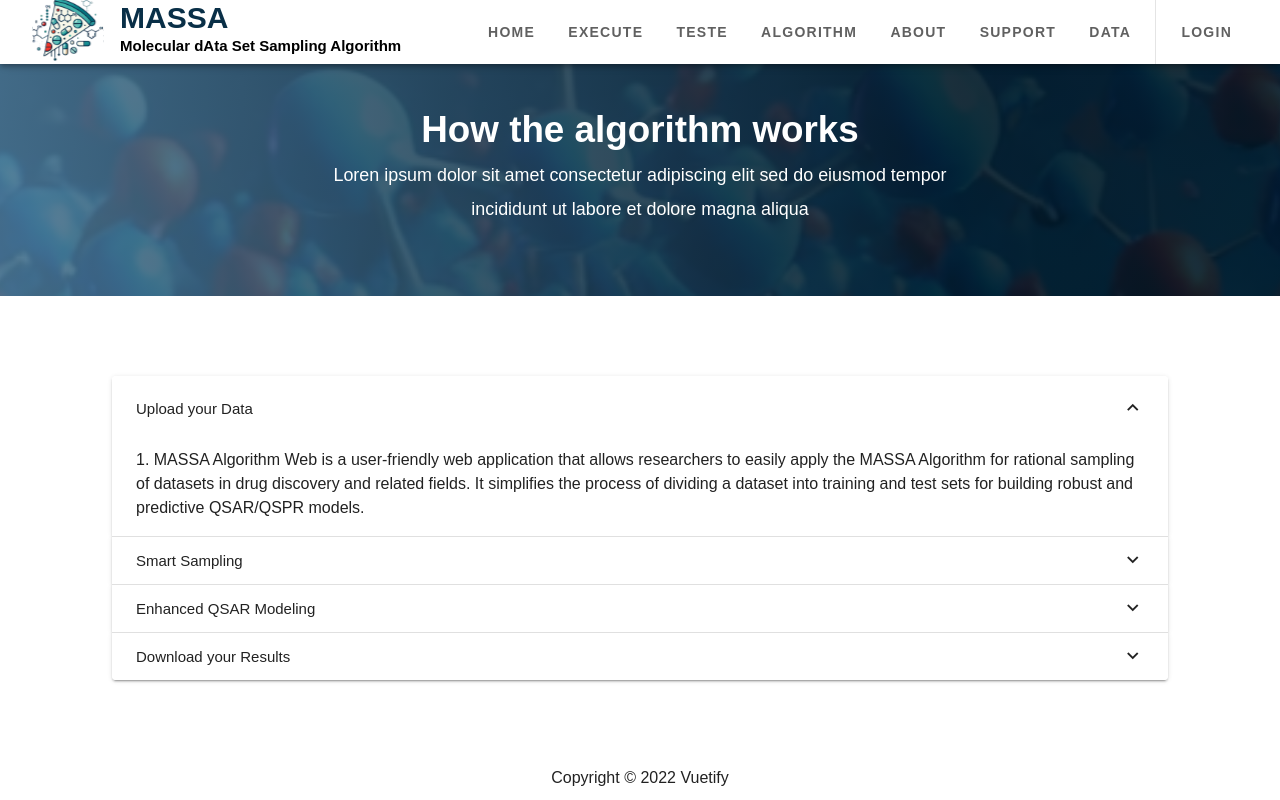
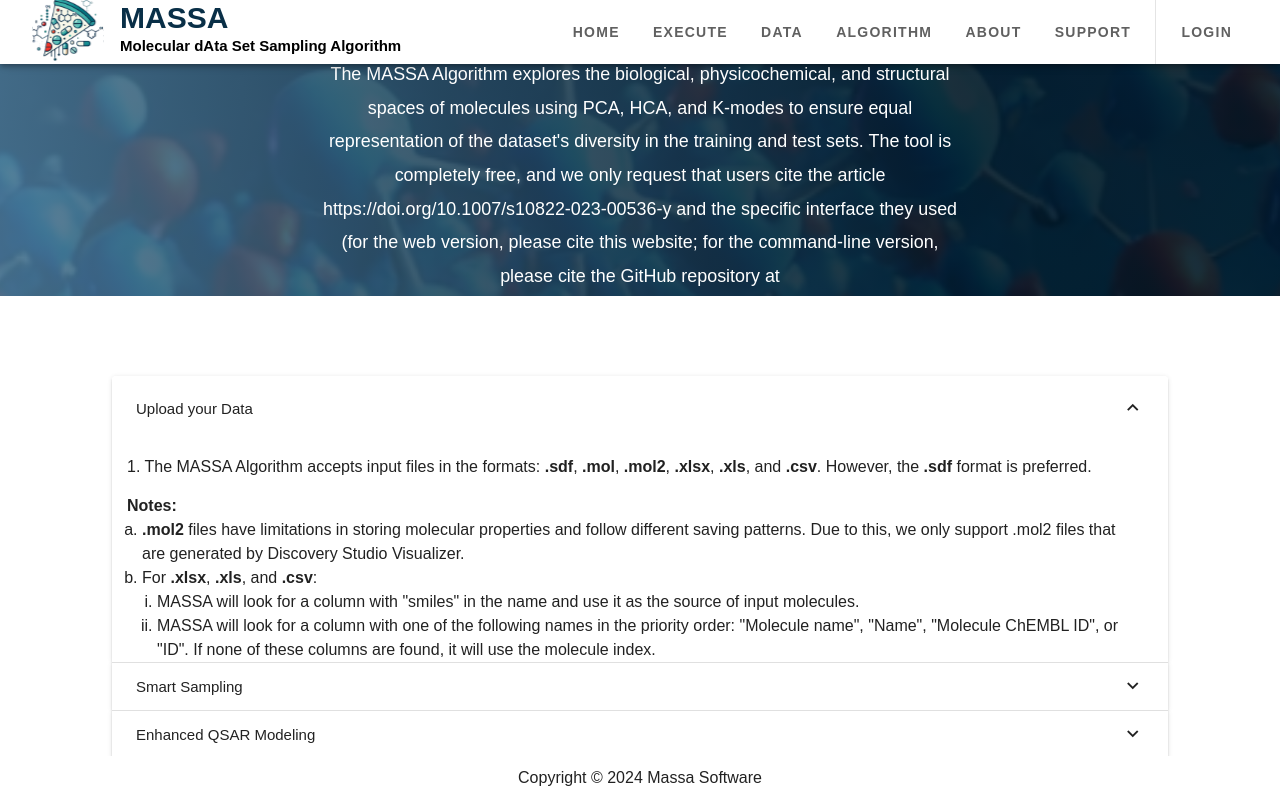
Before and after one commit to o-romeroo/TI4-front-end, a Vue app: page / in a window 1280 px wide. Both pictures are taken after a click on the button "Upload your Data". Shown: the part 884-1684 px from the top of the page. Built offline with nearby package versions, Linux system fonts and the light colour scheme.

Commit message:
add real infos and fix some small stuff

```diff
--- a/src/layouts/MainLayout.vue
+++ b/src/layouts/MainLayout.vue
@@ -21,8 +21,8 @@
             <v-btn variant="plain" to="/execution">
               <p style="color: black; font-weight: bold">Execute</p>
             </v-btn>
-            <v-btn variant="plain" to="/teste">
-              <p style="color: black; font-weight: bold">Teste</p>
+            <v-btn variant="plain" to="/data">
+              <p style="color: black; font-weight: bold">Data</p>
             </v-btn>
             <v-btn variant="plain" to="/algorithm">
               <p style="color: black; font-weight: bold">Algorithm</p>
@@ -32,9 +32,6 @@
             </v-btn>
             <v-btn variant="plain" to="/support">
               <p style="color: black; font-weight: bold">Support</p>
-            </v-btn>
-            <v-btn variant="plain" to="/data">
-              <p style="color: black; font-weight: bold">Data</p>
             </v-btn>
             <v-divider class="mx-2" vertical></v-divider>
             <v-btn v-if="!isLogged" variant="plain" to="/login">
@@ -53,7 +50,7 @@
     </v-main>
 
     <v-footer app class="footer">
-      <span>Copyright © 2022 Vuetify</span>
+      <span>Copyright © 2024 Massa Software</span>
     </v-footer>
   </v-app>
 </template>
--- a/src/router/index.js
+++ b/src/router/index.js
@@ -23,10 +23,6 @@
       {
         path: 'execution',
         component: Execution
-      },
-      {
-        path: 'teste',
-        component: Teste
       },
       {
         path: 'algorithm',
--- a/src/views/Home.vue
+++ b/src/views/Home.vue
@@ -34,8 +34,10 @@
 
   <div class="panel">
     <v-expansion-panels variant="accordion" style="width: 100%; display: flex; justify-content: center;">
-      <v-expansion-panel v-for="dropdownValue in dropdownValues" :key="dropdownValue.position"
-        :title="dropdownValue.title" :text="dropdownValue.text" />
+      <v-expansion-panel v-for="dropdownValue in dropdownValues" :key="dropdownValue.position">
+        <v-expansion-panel-title>{{ dropdownValue.title }}</v-expansion-panel-title>
+        <v-expansion-panel-text v-html="dropdownValue.text" style="display: flex; flex-direction: column;"></v-expansion-panel-text>
+      </v-expansion-panel>
     </v-expansion-panels>
   </div>
 
@@ -58,7 +60,7 @@
 
 const banner2 = {
   title: "How the algorithm works",
-  description: "Loren ipsum dolor sit amet consectetur adipiscing elit sed do eiusmod tempor incididunt ut labore et dolore magna aliqua",
+  description: "The MASSA Algorithm explores the biological, physicochemical, and structural spaces of molecules using PCA, HCA, and K-modes to ensure equal representation of the dataset's diversity in the training and test sets. The tool is completely free, and we only request that users cite the article https://doi.org/10.1007/s10822-023-00536-y and the specific interface they used (for the web version, please cite this website; for the command-line version, please cite the GitHub repository at https://github.com/gcverissimo/MASSA_Algorithm).",
 };
 
 const banner3 = {
@@ -68,40 +70,40 @@
 };
 
 const items = [
-  {
+{
     category: 'massa',
     text: 'Massa',
-    subtext: 'Loren ipsum dolor sit amet consectetur',
+    subtext: 'This feature is currently under development.',
     icon: 'mdi-atom',
   },
   {
     category: 'results',
     text: 'Results',
-    subtext: 'Loren ipsum dolor sit amet consectetur',
+    subtext: 'This feature is currently under development.',
     icon: 'mdi-chart-line',
   },
   {
     category: 'security',
     text: 'Security',
-    subtext: 'Loren ipsum dolor sit amet consectetur',
+    subtext: 'This feature is currently under development.',
     icon: 'mdi-shield-check',
   },
   {
     category: 'technicalSupport',
     text: 'Technical Support',
-    subtext: 'Loren ipsum dolor sit amet consectetur',
+    subtext: 'This feature is currently under development.',
     icon: 'mdi-headset',
+  },
+  {
+    category: 'data',
+    text: 'Data',
+    subtext: 'This feature is currently under development.',
+    icon: 'mdi-cloud-upload',
   },
   {
     category: 'other',
     text: 'Other',
-    subtext: 'Loren ipsum dolor sit amet consectetur',
-    icon: 'mdi-help-circle',
-  },
-  {
-    category: 'other',
-    text: 'Other',
-    subtext: 'Loren ipsum dolor sit amet consectetur',
+    subtext: 'This feature is currently under development.',
     icon: 'mdi-help-circle',
   },
 ];
@@ -109,19 +111,41 @@
 const dropdownValues = [
   {
     title: 'Upload your Data',
-    text: '1. MASSA Algorithm Web is a user-friendly web application that allows researchers to easily apply the MASSA Algorithm for rational sampling of datasets in drug discovery and related fields. It simplifies the process of dividing a dataset into training and test sets for building robust and predictive QSAR/QSPR models.'
+    text: `<p style="margin: 15px">1. The MASSA Algorithm accepts input files in the formats: <strong>.sdf</strong>, <strong>.mol</strong>, <strong>.mol2</strong>, <strong>.xlsx</strong>, <strong>.xls</strong>, and <strong>.csv</strong>. However, the <strong>.sdf</strong> format is preferred.</p>
+
+    <p style="margin-left: 15px; margin-right: 15px;"><strong>Notes:</strong></p>
+    <ol type="a" style="margin-left: 15px; margin-right: 15px;">
+      <li style="margin-left: 15px; margin-right: 15px;"><strong>.mol2</strong> files have limitations in storing molecular properties and follow different saving patterns. Due to this, we only support .mol2 files that are generated by Discovery Studio Visualizer.</li>
+      <li style="margin-left: 15px; margin-right: 15px;">For <strong>.xlsx</strong>, <strong>.xls</strong>, and <strong>.csv</strong>:
+        <ol type="i" style="margin-left: 15px; margin-right: 15px;">
+          <li>MASSA will look for a column with "smiles" in the name and use it as the source of input molecules.</li>
+          <li>MASSA will look for a column with one of the following names in the priority order: "Molecule name", "Name", "Molecule ChEMBL ID", or "ID". If none of these columns are found, it will use the molecule index.</li>
+        </ol>
+      </li>
+    </ol>`
   },
   {
     title: 'Smart Sampling',
-    text: '2. No, MASSA Web is designed to be accessible to users with diverse technical backgrounds. It features an intuitive graphical interface that guides you through the entire process, from uploading your dataset to visualizing the results.'
+    text: `<p style="margin: 15px"> 2. The MASSA Algorithm is a Python script designed to calculate physicochemical properties (such as HBA, HBD, MW, nRotB, Fsp3, TPSA, and log P) and structural properties, including Atom-Pair fingerprints, for molecules provided in a specified file format (see the section “Upload your data”). Using HCA, it independently clusters each of the two domains (physicochemical and structural properties) along with the domain linked to biological activities. These initial cluster labels are then combined through K-modes clustering, producing a unified cluster division that guides the rational sampling of the molecules. </p>`
   },
   {
     title: 'Enhanced QSAR Modeling',
-    text: '3. You can easily upload your dataset in various formats, such as .sdf, .csv, or .xlsx, through a simple drag-and-drop interface or by selecting the file from your computer.'
+    text: `<p style="margin-left: 15px; margin-right: 15px;">3. a. Our results indicate that machine learning and QSAR models developed with MASSA-generated datasets achieve superior performance compared to those generated using random sampling or other rational sampling methods, including the Kennard-Stone algorithm, SPXY, and Sphere Exclusion, as assessed by internal and external validation metrics. For further details, we invite you to read our article and kindly request that you cite our <a href="https://doi.org/10.1007/s10822-023-00536-y" target="_blank">work</a>.</p>
+    <p style="margin-left: 15px; margin-right: 15px;"> b.	If local dataset processing is required, we are pleased to provide a command-line tool for this purpose, accessible <a href="https://github.com/gcverissimo/MASSA_Algorithm" target="_blank">here</a>.</p>`
   },
   {
     title: 'Download your Results',
-    text: '4. MASSA Web offers various analysis options, including hierarchical clustering analysis (HCA), principal component analysis (PCA), and k-modes clustering. You can choose the methods that best suit your data and research question.'
+    text: `<p style="margin-left: 15px; margin-right: 15px;"> 4. a.	Finally, in addition to an output ".sdf" file with the sampled dataset, the tool generates visualizations of the division, including bar plots, dendrograms, and line plots. A final report is also provided, containing the images and the percentage of molecules in each cluster.</p>
+    <p style="margin-left: 15px; margin-right: 15px;">b.	Please remember that we kindly request users to cite our <a href="https://doi.org/10.1007/s10822-023-00536-y" target="_blank">work</a> if they use the tool.</p>`
+  },
+  {
+    title: 'Cite the tool',
+    text: `<p style="margin: 15px"> 5.	As part of the terms of use, whenever you use the tool, you must cite the article and the interface you used (either the graphical interface of the web version or the command-line interface, available on GitHub, for local use). Below, we provide citation templates in American Chemical Society format for references:'</p>
+    <ol type="i" style="margin-left: 15px; margin-right: 15px;">
+      <li style="margin-left: 15px; margin-right: 15px;">Article (always cite): Veríssimo, G. C.; Pantaleão, S. Q.; Fernandes, P. de O.; Gertrudes, J. C.; Kronenberger, T.; Honorio, K. M.; Maltarollo, V. G. MASSA Algorithm: An Automated Rational Sampling of Training and Test Subsets for QSAR Modeling. J. Comput. Aided Mol. Des. 2023, 37 (12), 735–754. <a href="https://doi.org/10.1007/s10822-023-00536-y" target="_blank">DOI</a></li>
+      <li style="margin-left: 16px; margin-right: 15px;">GUI – Web version: Incluir todo mundo. MASSA Algorithm web interface, Belo Horizonte, 2025. https://... (accessed 2025-01-01).</li>
+      <li style="margin-left: 17px; margin-right: 15px;">CLI – Local version: Veríssimo, G. C. MASSA Algorithm: version 0.9.5, UFMG: Belo Horizonte, 2024. <a href="https://github.com/gcverissimo/MASSA_Algorithm" target="_blank">GitHub</a> (accessed 2025-01-01).</li>
+    </ol>`
   }
 ];
 
--- a/src/views/UserData.vue
+++ b/src/views/UserData.vue
@@ -14,7 +14,21 @@
             <v-card-text>
                 <v-tabs-window v-model="tab">
                     <v-tabs-window-item value="one">
-                        <v-card variant="tonal" title="Number of biological activities" text="The number of biological activities analysed so far is: " v-slot:item="lastValue"></v-card>
+                        <v-card variant="tonal" title="Number of biological activities" style="flex-direction: column;">
+                            <div class="d-flex align-center" style="margin-left: 15px;">
+                                <span class="text-subtitle-1">Average number of molecules per biological activity:</span>
+                                <v-chip class="text-subtitle-1" :value="moleculeCountAvg" variant="text">
+                                    {{ moleculeCountAvg }}
+                                </v-chip>
+                            </div>
+                            <div class="d-flex align-center" style="margin-left: 15px; margin-bottom: 15px;">
+                                <span class="text-subtitle-1">Number of biological activities analysed so far:</span>
+                                <v-chip class="text-subtitle-1" :value="biologicalActivityTotal" variant="text">
+                                    {{ biologicalActivityTotal }}
+                                </v-chip>
+                            </div>
+                        </v-card>
+
 
                         <v-card class="mt-8 mx-auto overflow-visible" max-width="400">
                             <v-sheet class="v-sheet--offset mx-auto" color="#092F47" elevation="12"
@@ -37,7 +51,7 @@
 
                     </v-tabs-window-item>
 
-                    <v-tabs-window-item value="two" >
+                    <v-tabs-window-item value="two">
                         <v-card variant="tonal" title="Users cities"
                             text="The cities that the Massa Software users are from are:"></v-card>
 
@@ -54,7 +68,8 @@
                             </v-card-title>
 
                             <v-divider></v-divider>
-                            <v-data-table v-model:search="search" :filter-keys="['name']" :items="cities" :page="page" :items-per-page="itemsPerPage">
+                            <v-data-table v-model:search="search" :filter-keys="['name']" :items="cities" :page="page"
+                                :items-per-page="itemsPerPage">
                                 <template v-slot:header.Name>
                                     <div class="text-end">Name</div>
                                 </template>
@@ -80,46 +95,54 @@
 </template>
 
 <script setup>
-import { ref, onMounted } from 'vue';
+import { ref, onMounted, computed } from 'vue';
 import ContentBanner from '@/components/ContentBanner.vue';
 import { getIpInfos } from '@/services/Geolocation';
 import { getCountryName } from '@/services/Geolocation';
 import { useStatsStore } from '@/stores/stats';
 
-const stats = useStatsStore();
+const statsStore = useStatsStore();
 
 const banner = {
     title: "User Data",
     description: "Data collected from users",
 };
-//Tab configuration
+
 const tab = ref(null);
 
-//Molecules data
-const labels = ref(['Mon', 'Tue', 'Wed', 'Thu', 'Fri', 'Sat', 'Sun']);
-const values = ref([0, 0, 0, 0, 0, 0, 0]);
-const lastValue = ref(0);
+const stats = ref(null);
+const statsError = ref(null);
 
-//Cities + Countries table
+const ipInfo = ref(null);
+const ipError = ref(null);
+
+const cities = ref([]);
 const page = ref(1);
 const itemsPerPage = 10;
 const search = ref('');
-const cities = ref([]);
 const pageCount = ref(0);
-const statsError = ref(null);
-const ipInfo = ref(null);
-const ipError = ref(null);
 
-async function fillStatsInfos() {
+
+
+const biologicalActivitiesPerDay = ref({});
+const labels = ref(['Mon', 'Tue', 'Wed', 'Thu', 'Fri', 'Sat', 'Sun']);
+const values = ref([0, 0, 0, 0, 0, 0, 0]);
+
+
+const moleculeCountAvg = computed(() => stats.value?.molecule_count_avg || 0);
+const biologicalActivityTotal = computed(() => stats.value?.biological_activity_total || 0);
+
+async function fetchStats() {
     try {
-        stats.value = await getStats();
-        values.value = stats.value.map(stat => stat.biological_activity_count)
-        lastValue.value = lastValue.value + stats.value.some(biological_activity_count)
+        stats.value = await statsStore.fetchStats();
+        // Atualiza os valores com base na resposta do backend
+        const daysOfWeek = ['monday', 'tuesday', 'wednesday', 'thursday', 'friday', 'saturday', 'sunday'];
+        values.value = daysOfWeek.map(day => stats.value.biological_activities_per_day[day] || 0);
     } catch (error) {
         statsError.value = error;
-        return;
     }
 }
+
 
 async function fillIpInfos() {
     try {
@@ -142,9 +165,14 @@
     pageCount.value = Math.ceil(cities.value.length / itemsPerPage);
 }
 
-onMounted(() => {
-    fillIpInfos(), fillStatsInfos().then(() => {
-    });
+onMounted(async () => {
+
+    await Promise.all([
+        fillIpInfos(),
+        fetchStats()
+
+    ])
+
 });
 </script>
 
--- a/vue.config.js
+++ b/vue.config.js
@@ -2,10 +2,9 @@
 
 export default defineConfig({
   transpileDependencies: ['vuetify'],
-  outputDir: 'dist', // Importante para a Vercel
-  publicPath: '/', // Importante para evitar problemas com rotas
+  outputDir: 'dist',
+  publicPath: '/',
 
-  // Essa configuração é crucial para o roteamento funcionar corretamente na Vercel
   devServer: {
     historyApiFallback: true
   }
```
Also changed, not shown: src/stores/stats.js (+26 -7 lines), src/views/Algorithm.vue (+7 -36 lines).
